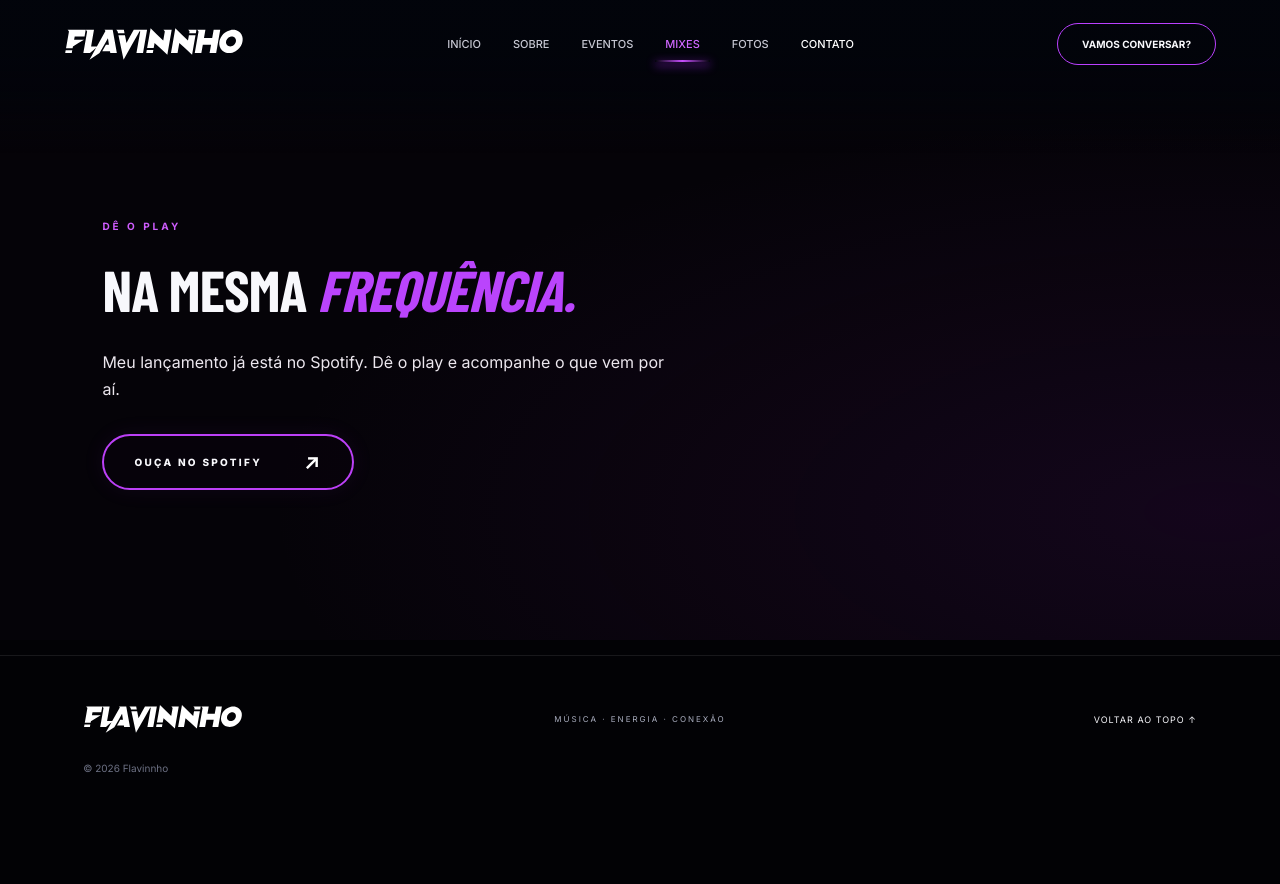
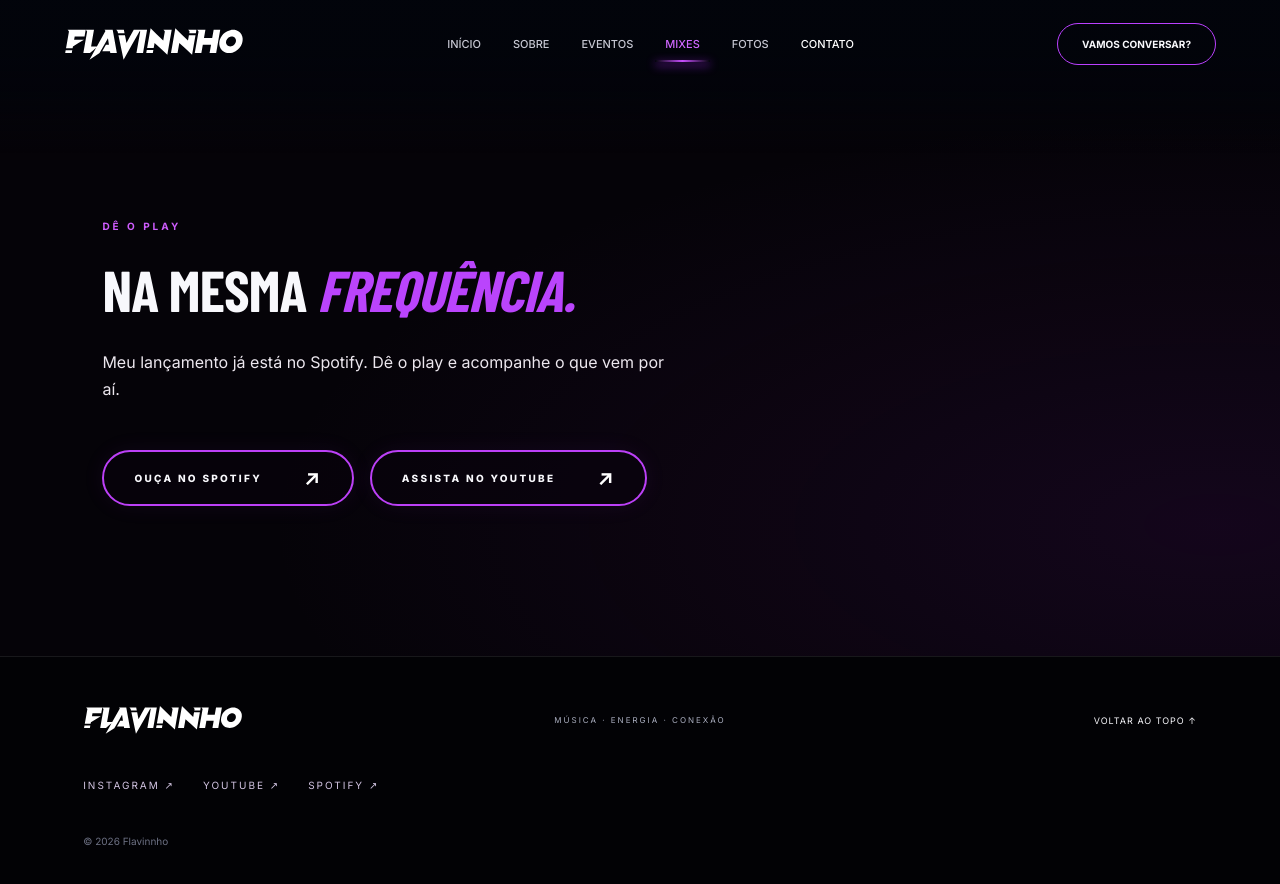
Before and after one commit to Cardoso-Gui/flavinnho-site, a plain HTML site: page mixes.html in a window 1280 px wide. Before the commit the page ends 814 px from the top, so only its background shows below. Drawn offline with nearby package versions, Linux system fonts and the light colour scheme; a web font is replaced by a local one.

Commit message:
Adiciona YouTube e Instagram aos canais oficiais do site

```diff
--- a/mixes.html
+++ b/mixes.html
@@ -4,7 +4,7 @@
 <meta charset="utf-8"><meta name="viewport" content="width=device-width, initial-scale=1"><meta name="theme-color" content="#07080d">
 <meta name="description" content="Flavinnho. Música, energia e conexão. Conheça o artista e acompanhe as próximas novidades.">
 <title>Mixes — Flavinnho</title>
-<link rel="icon" href="./assets/favicon.svg" type="image/svg+xml"><link rel="preload" as="image" href="./assets/flavinnho-live.jpg?v=2"><link rel="stylesheet" href="./styles.css?v=3"><link rel="stylesheet" href="./reference-theme.css?v=11"><script src="./script.js?v=4" defer></script>
+<link rel="icon" href="./assets/favicon.svg" type="image/svg+xml"><link rel="preload" as="image" href="./assets/flavinnho-live.jpg?v=2"><link rel="stylesheet" href="./styles.css?v=3"><link rel="stylesheet" href="./reference-theme.css?v=12"><script src="./script.js?v=4" defer></script>
 </head>
 <body class="page-mixes">
 <a class="skip-link" href="#conteudo">Pular para o conteúdo</a><div class="stage" aria-hidden="true"></div>
@@ -13,8 +13,8 @@
 <nav aria-label="Menu principal"><a href="./index.html">Início</a><a href="./sobre.html">Sobre</a><a href="./eventos.html">Eventos</a><a href="./mixes.html" aria-current="page">Mixes</a><a href="./fotos.html">Fotos</a><a href="./contato.html">Contato <span aria-hidden="true">↗</span></a></nav><a class="header-cta" href="./contato.html">VAMOS CONVERSAR?</a>
 </header>
 <main id="conteudo"><h1 class="sr-only">Mixes</h1>
-<section class="mixes section" id="mixes" aria-labelledby="mixes-title"><p class="eyebrow">DÊ O PLAY</p><h2 id="mixes-title">NA MESMA <em>FREQUÊNCIA.</em></h2><p class="body-copy">Meu lançamento já está no Spotify. Dê o play e acompanhe o que vem por aí.</p><a class="button outline" href="https://open.spotify.com/intl-pt/artist/23kYeZykGN0EkOd29kArq4" target="_blank" rel="noopener noreferrer">OUÇA NO SPOTIFY <span aria-hidden="true">↗</span></a></section>
+<section class="mixes section" id="mixes" aria-labelledby="mixes-title"><p class="eyebrow">DÊ O PLAY</p><h2 id="mixes-title">NA MESMA <em>FREQUÊNCIA.</em></h2><p class="body-copy">Meu lançamento já está no Spotify. Dê o play e acompanhe o que vem por aí.</p><a class="button outline" href="https://open.spotify.com/intl-pt/artist/23kYeZykGN0EkOd29kArq4" target="_blank" rel="noopener noreferrer">OUÇA NO SPOTIFY <span aria-hidden="true">↗</span></a><a class="button outline youtube-link" href="https://www.youtube.com/@flavinnhodj/featured" target="_blank" rel="noopener noreferrer">ASSISTA NO YOUTUBE <span aria-hidden="true">↗</span></a></section>
 </main>
-<footer><a class="wordmark" href="./index.html" aria-label="Flavinnho — voltar ao início"><img src="./assets/flavinnho-logo.svg" alt="Flavinnho" width="793" height="149"></a><p>MÚSICA · ENERGIA · CONEXÃO</p><a class="back-top" href="#conteudo">VOLTAR AO TOPO ↑</a><small>© <span id="year">2026</span> Flavinnho</small></footer>
+<footer><a class="wordmark" href="./index.html" aria-label="Flavinnho — voltar ao início"><img src="./assets/flavinnho-logo.svg" alt="Flavinnho" width="793" height="149"></a><p>MÚSICA · ENERGIA · CONEXÃO</p><a class="back-top" href="#conteudo">VOLTAR AO TOPO ↑</a><nav class="social-links" aria-label="Redes oficiais"><a href="https://www.instagram.com/flavinnhodj/" target="_blank" rel="noopener noreferrer">INSTAGRAM ↗</a><a href="https://www.youtube.com/@flavinnhodj/featured" target="_blank" rel="noopener noreferrer">YOUTUBE ↗</a><a href="https://open.spotify.com/intl-pt/artist/23kYeZykGN0EkOd29kArq4" target="_blank" rel="noopener noreferrer">SPOTIFY ↗</a></nav><small>© <span id="year">2026</span> Flavinnho</small></footer>
 </body>
 </html>
--- a/reference-theme.css
+++ b/reference-theme.css
@@ -66,3 +66,6 @@ body:not(.page-inicio) .stage{display:none}
  .page-mixes .mixes{padding-top:calc(var(--header) + 80px)}
  .page-contato .contact{padding-top:calc(var(--header) + 75px)}
 }
+
+/* Official artist channels. */
+footer .social-links{grid-column:1/-1;display:flex;flex-wrap:wrap;gap:12px 28px}footer .social-links a{display:inline-flex;align-items:center;min-height:44px;font-size:10px;letter-spacing:2px;color:#d3c5e3}footer .social-links a:hover{color:#ce5cfc}footer .social-links a:focus-visible{outline:2px solid #ce5cfc;outline-offset:5px;border-radius:2px}.youtube-link{margin:16px 0 0 16px}@media(max-width:650px){.youtube-link{margin-left:0;display:flex;width:fit-content}footer .social-links{gap:8px 20px}}
```
Also changed, not shown: contato.html (+2 -2 lines), eventos.html (+2 -2 lines), fotos.html (+2 -2 lines), index.html (+2 -2 lines), sobre.html (+2 -2 lines).
